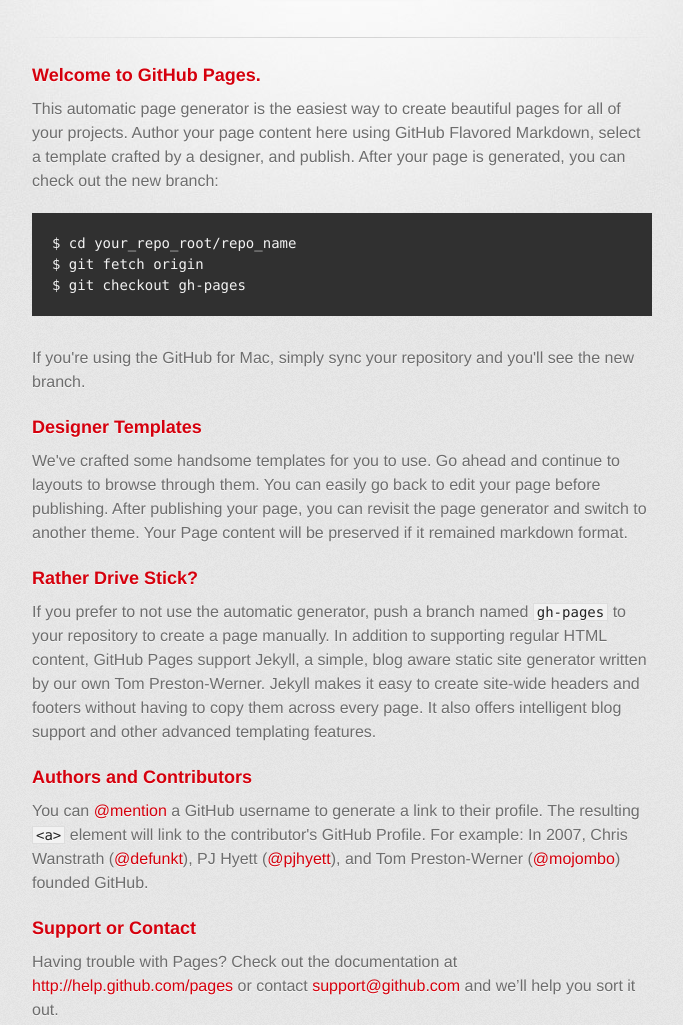
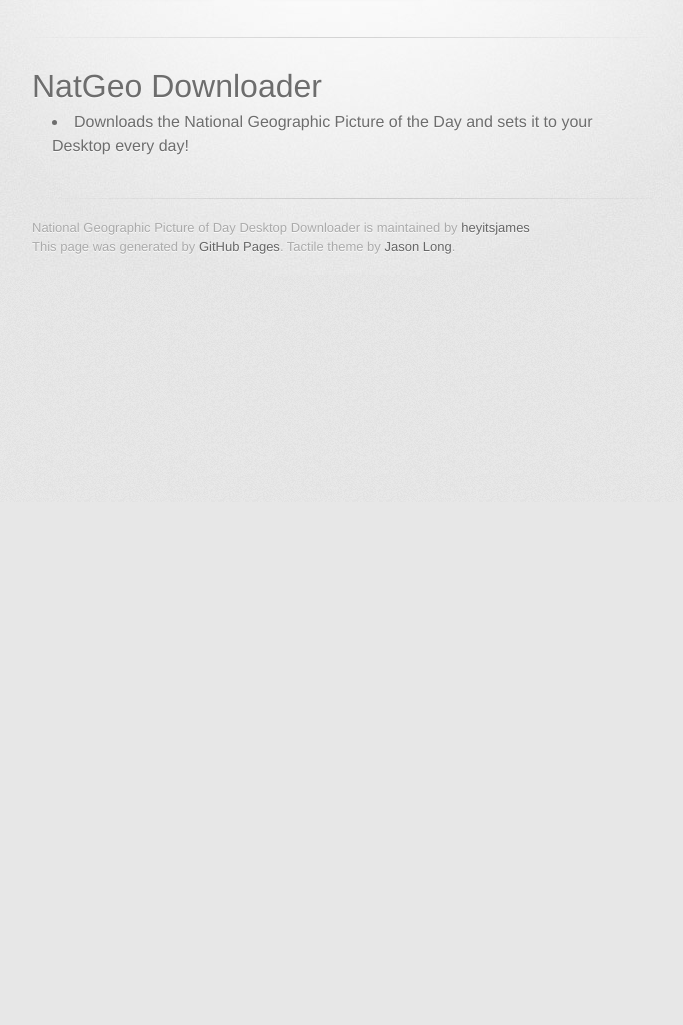
Before and after one commit to heyitsjames/natgeo-downloader, a plain HTML site: page index.html in a window 1280 px wide. Shown: the part 298-1323 px from the top of the page, without its empty margins (298-981 px from the left). After the commit the page ends 800 px from the top, so only its background shows below. Drawn offline with Linux system fonts and the light colour scheme; a web font is replaced by a local one.

```diff
--- a/index.html
+++ b/index.html
@@ -31,37 +31,12 @@
         <hr>
 
         <section id="main_content">
-          <h3>
-<a name="welcome-to-github-pages" class="anchor" href="#welcome-to-github-pages"><span class="octicon octicon-link"></span></a>Welcome to GitHub Pages.</h3>
+          <h1>
+<a name="natgeo-downloader" class="anchor" href="#natgeo-downloader"><span class="octicon octicon-link"></span></a>NatGeo Downloader</h1>
 
-<p>This automatic page generator is the easiest way to create beautiful pages for all of your projects. Author your page content here using GitHub Flavored Markdown, select a template crafted by a designer, and publish. After your page is generated, you can check out the new branch:</p>
-
-<pre><code>$ cd your_repo_root/repo_name
-$ git fetch origin
-$ git checkout gh-pages
-</code></pre>
-
-<p>If you're using the GitHub for Mac, simply sync your repository and you'll see the new branch.</p>
-
-<h3>
-<a name="designer-templates" class="anchor" href="#designer-templates"><span class="octicon octicon-link"></span></a>Designer Templates</h3>
-
-<p>We've crafted some handsome templates for you to use. Go ahead and continue to layouts to browse through them. You can easily go back to edit your page before publishing. After publishing your page, you can revisit the page generator and switch to another theme. Your Page content will be preserved if it remained markdown format.</p>
-
-<h3>
-<a name="rather-drive-stick" class="anchor" href="#rather-drive-stick"><span class="octicon octicon-link"></span></a>Rather Drive Stick?</h3>
-
-<p>If you prefer to not use the automatic generator, push a branch named <code>gh-pages</code> to your repository to create a page manually. In addition to supporting regular HTML content, GitHub Pages support Jekyll, a simple, blog aware static site generator written by our own Tom Preston-Werner. Jekyll makes it easy to create site-wide headers and footers without having to copy them across every page. It also offers intelligent blog support and other advanced templating features.</p>
-
-<h3>
-<a name="authors-and-contributors" class="anchor" href="#authors-and-contributors"><span class="octicon octicon-link"></span></a>Authors and Contributors</h3>
-
-<p>You can <a href="https://github.com/blog/821" class="user-mention">@mention</a> a GitHub username to generate a link to their profile. The resulting <code>&lt;a&gt;</code> element will link to the contributor's GitHub Profile. For example: In 2007, Chris Wanstrath (<a href="https://github.com/defunkt" class="user-mention">@defunkt</a>), PJ Hyett (<a href="https://github.com/pjhyett" class="user-mention">@pjhyett</a>), and Tom Preston-Werner (<a href="https://github.com/mojombo" class="user-mention">@mojombo</a>) founded GitHub.</p>
-
-<h3>
-<a name="support-or-contact" class="anchor" href="#support-or-contact"><span class="octicon octicon-link"></span></a>Support or Contact</h3>
-
-<p>Having trouble with Pages? Check out the documentation at <a href="http://help.github.com/pages">http://help.github.com/pages</a> or contact <a href="mailto:support@github.com">support@github.com</a> and we’ll help you sort it out.</p>
+<ul>
+<li>Downloads the National Geographic Picture of the Day and sets it to your Desktop every day!</li>
+</ul>
         </section>
 
         <footer>
```
Also changed, not shown: params.json (+1 -1 lines).
